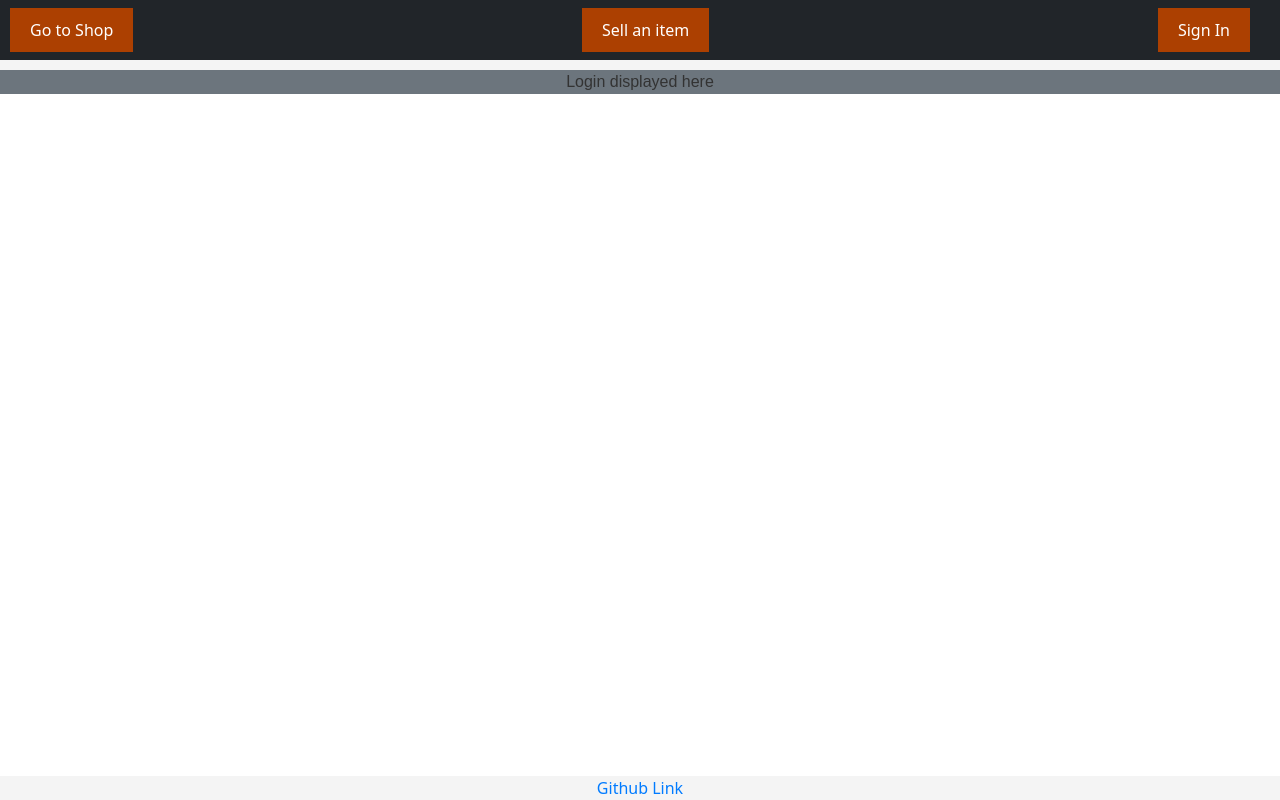
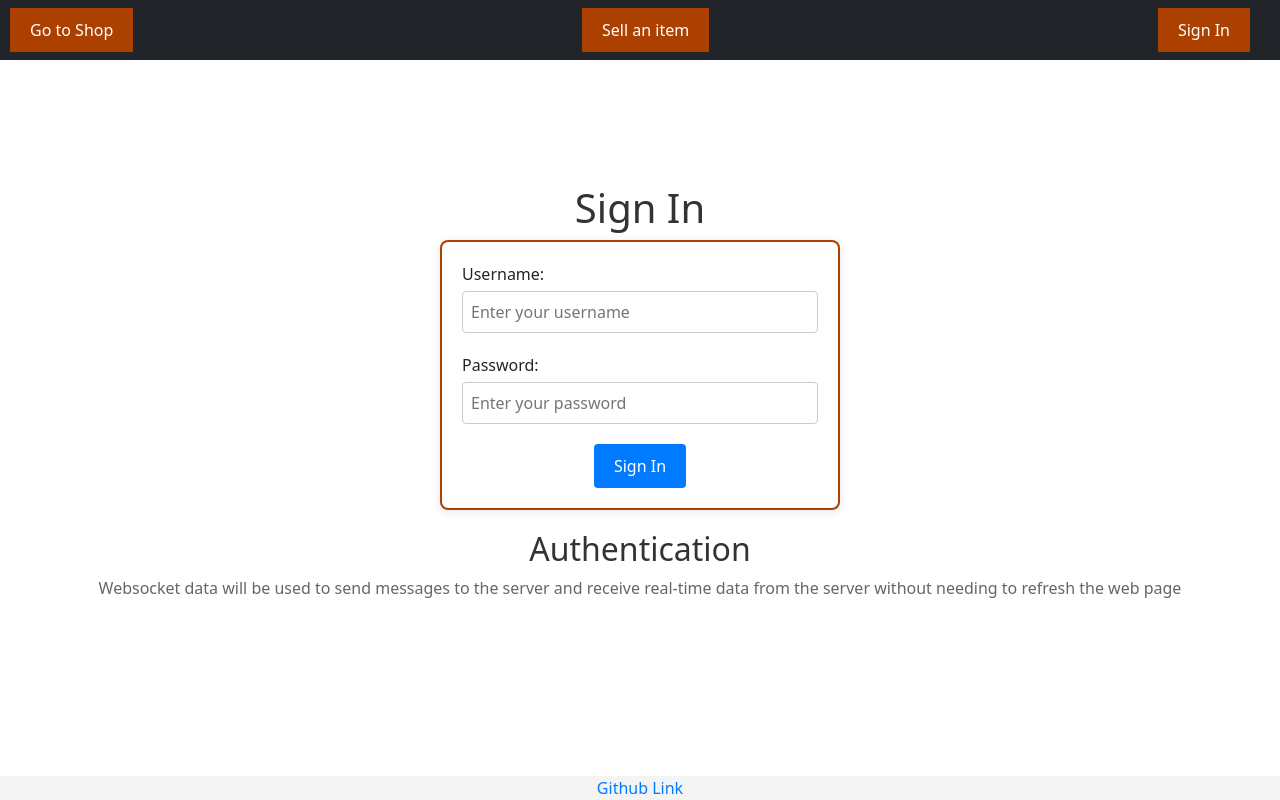
Before and after one commit to michaeldmuniz/startup, a React (Vite) app: page /login in a window 1280 px wide. Built offline with nearby package versions, Linux system fonts and the light colour scheme.

Commit message:
the login page is officially working with React

```diff
--- a/src/app.css
+++ b/src/app.css
@@ -28,7 +28,6 @@ header .nav-button {
     text-decoration: none; /* Removes underline from links */
     display: inline-block; /* Allows padding and margins to be applied correctly */
     padding: 10px 20px; /* Pads buttons for better touch */
-    justify-content: flex-end; /*Aligns navigation items to the right */
 }
 
 header .nav-button:hover {
@@ -85,9 +84,6 @@ a {
     text-decoration: none; /* Removes underline from links */
 }
 
-a:hover {
-    text-decoration: underline; /* Adds underline to links on hover */
-}
 
 /* Responsive adjustments for navigation and items */
 @media (max-width: 768px) {
@@ -104,3 +100,80 @@ a:hover {
         padding: 10px; /* Adds more padding for touch targets in the header */
     }
 }
+
+/* Specific styles for the login page */
+.login-container {
+    display: flex;
+    flex-direction: column;
+    align-items: center;
+    justify-content: center; /* Centers vertically */
+    height: 100vh; /* Full viewport height */
+    padding-top: 0; /* Removes top padding if previously set */
+    padding-bottom: 0; /* Removes bottom padding if previously set */
+    box-sizing: border-box; /* Ensures padding doesn't affect the height */
+}
+
+/* If .app-container affects .login-container */
+.app-container.login-container {
+    padding-top: 0; /* Removes top padding specifically for login if inherited */
+}
+
+.login-header {
+    color: #333;
+}
+
+.login-form {
+    background-color: white;
+    padding: 20px;
+    border-radius: 8px;
+    box-shadow: 0 2px 10px rgba(0,0,0,0.1);
+    width: 100%;
+    max-width: 400px;
+    border: 2px solid #ac4001; /* Adds a solid blue border */
+}
+
+.form-group {
+    margin-bottom: 20px;
+}
+
+.form-group label {
+    display: block;
+    margin-bottom: 5px;
+}
+
+.form-group input {
+    width: 100%;
+    padding: 8px;
+    border: 1px solid #ccc;
+    border-radius: 4px;
+}
+
+.submit-button {
+    text-align: center;
+}
+
+.submit-button button {
+    padding: 10px 20px;
+    background-color: #007BFF;
+    color: white;
+    border: none;
+    border-radius: 4px;
+    cursor: pointer;
+}
+
+.submit-button button:hover {
+    background-color: #0056b3;
+}
+
+.login-info {
+    margin-top: 20px;
+    text-align: center;
+}
+
+.login-info h2 {
+    color: #333;
+}
+
+.login-info p {
+    color: #666;
+}
--- a/src/login/login.jsx
+++ b/src/login/login.jsx
@@ -1,11 +1,29 @@
 import React from 'react';
 
-  export function Login() {
-    return (
-      <div className="app-container">
-        <main className="container-fluid bg-secondary text-center">
-          <div>Login displayed here</div>
-        </main>
-      </div>
-    );
-  }
+export function Login() {
+  return (
+    <main className="login-container">
+      <h1 className="login-header">Sign In</h1>
+      <form className="login-form" action="/submit-signin" method="POST">
+        <div className="form-group">
+          <label htmlFor="username">Username:</label>
+          <input type="text" id="username" name="username" placeholder="Enter your username" required />
+        </div>
+
+        <div className="form-group">
+          <label htmlFor="password">Password:</label>
+          <input type="password" id="password" name="password" placeholder="Enter your password" required />
+        </div>
+
+        <div className="submit-button">
+          <button type="submit">Sign In</button>
+        </div>
+      </form>
+
+      <section className="login-info">
+        <h2>Authentication</h2>
+        <p>Websocket data will be used to send messages to the server and receive real-time data from the server without needing to refresh the web page</p>
+      </section>
+    </main>
+  );
+}
--- a/src/shop/shop.jsx
+++ b/src/shop/shop.jsx
@@ -2,53 +2,53 @@ import React from 'react';
 
   export function Shop() {
     return (
-        <main class="app-container">
+        <main className="app-container">
             <h1>Welcome to Our Shop</h1>
             <p>Browse through our items below!</p>
-            <div class="items-list">
-                <div class="item">
+            <div className="items-list">
+                <div className="item">
                     <h2>Item 1</h2>
                     <img src="public/Capture.JPG" alt="Item Image"/>
                     <p>Price: $10</p>
                     <button onclick="window.location.href='item.html?id=1'">View Item</button>
                 </div>
-                <div class="item">
+                <div className="item">
                     <h2>Item 2</h2>
                     <img src="public/Capture.JPG" alt="Item Image"/>
                     <p>Price: $20</p>
                     <button onclick="window.location.href='item.html?id=2'">View Item</button>
                 </div>
-                <div class="item">
+                <div className="item">
                     <h2>Item 3</h2>
                     <img src="public/Capture.JPG" alt="Item Image"/>
                     <p>Price: $30</p>
                     <button onclick="window.location.href='item.html?id=3'">View Item</button>
                 </div>
-                <div class="item">
+                <div className="item">
                     <h2>Item 4</h2>
                     <img src="public/Capture.JPG" alt="Item Image"/>
                     <p>Price: $40</p>
                     <button onclick="window.location.href='item.html?id=4'">View Item</button>
                 </div>
-                <div class="item">
+                <div className="item">
                     <h2>Item 5</h2>
                     <img src="public/Capture.JPG" alt="Item Image"/>
                     <p>Price: $50</p>
                     <button onclick="window.location.href='item.html?id=5'">View Item</button>
                 </div>
-                <div class="item">
+                <div className="item">
                     <h2>Item 6</h2>
                     <img src="public/Capture.JPG" alt="Item Image"/>
                     <p>Price: $60</p>
                     <button onclick="window.location.href='item.html?id=6'">View Item</button>
                 </div>
-                <div class="item">
+                <div className="item">
                     <h2>Item 7</h2>
                     <img src="public/Capture.JPG" alt="Item Image"/>
                     <p>Price: $70</p>
                     <button onclick="window.location.href='item.html?id=7'">View Item</button>
                 </div>
-                <div class="item">
+                <div className="item">
                     <h2>Item 8</h2>
                     <img src="public/Capture.JPG" alt="Item Image"/>
                     <p>Price: $80</p>
```
